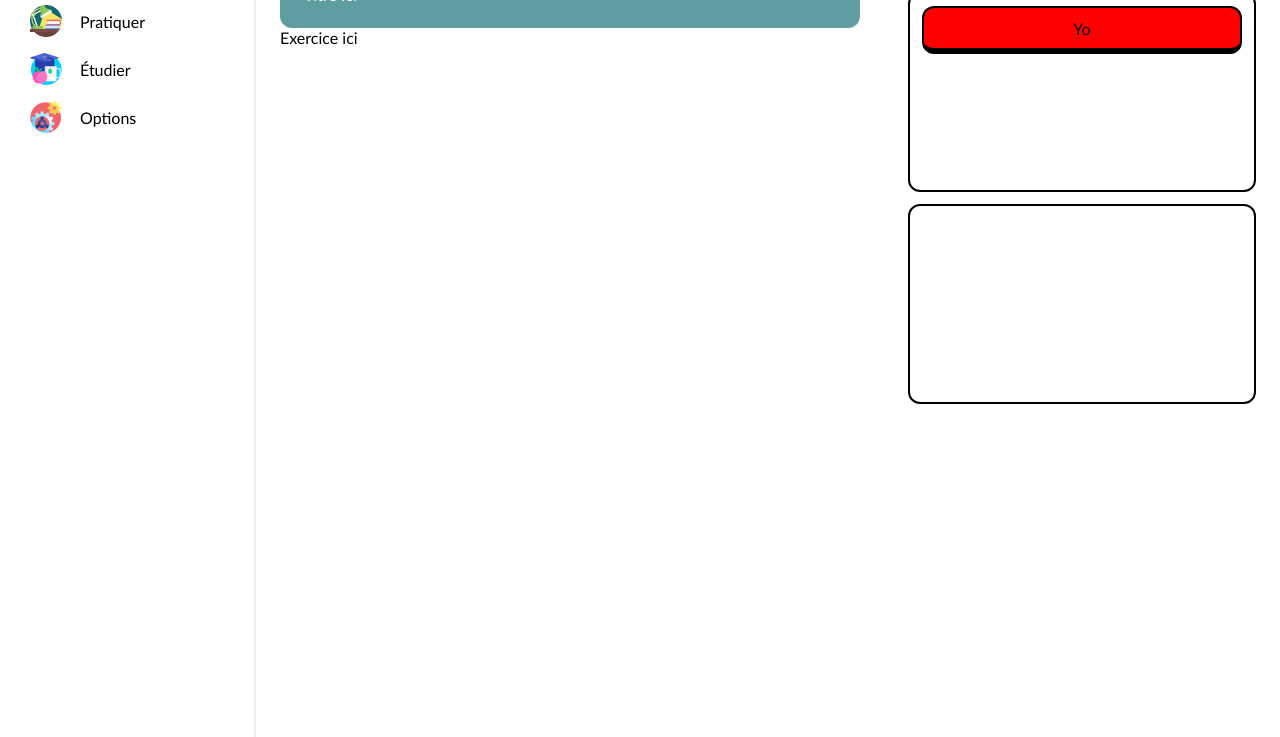
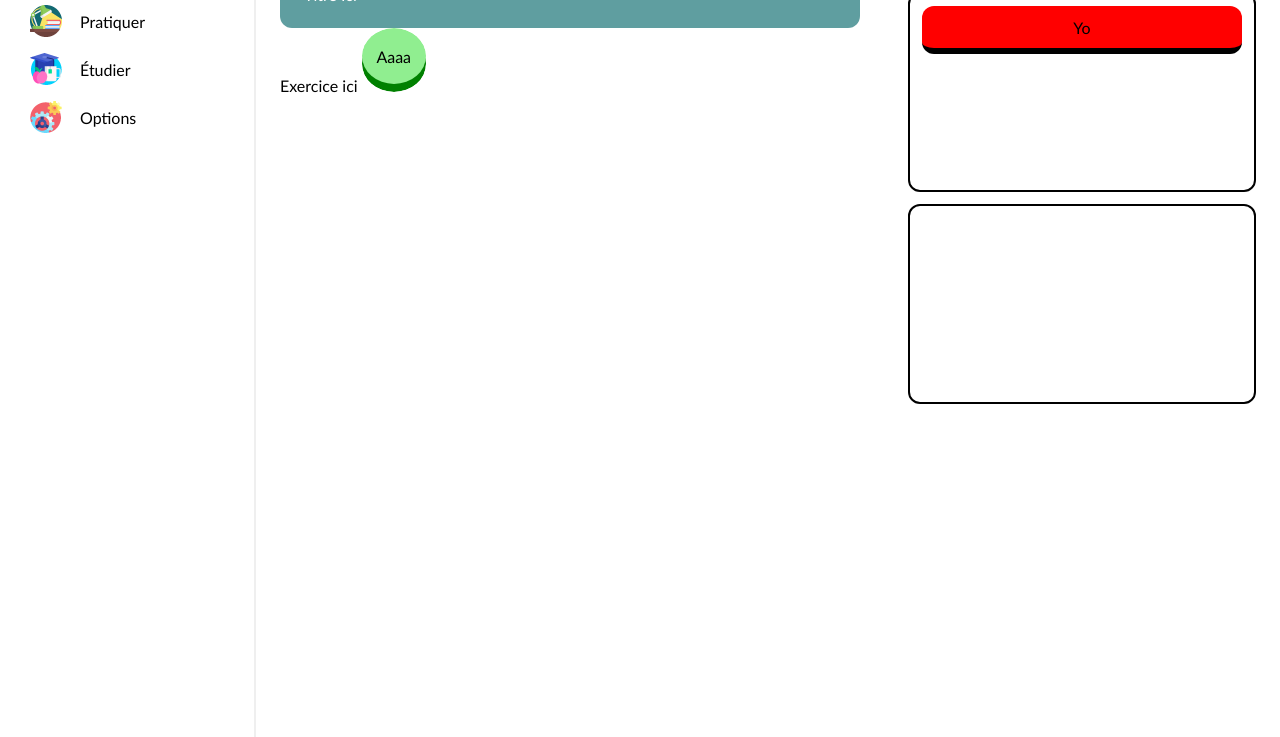
Before and after one commit to evanvada/englishtango, a website: page practice.html in a window 1280 px wide. Shown: the part 63-800 px from the top of the page. Drawn offline with Linux system fonts and the light colour scheme.

Commit message:
added round 2.5D button

```diff
--- a/practice.html
+++ b/practice.html
@@ -25,6 +25,9 @@
 					<div class="course__title">Titre Ici</div>
 				</section>
 				Exercice ici
+				<button class="round-button"><span>Aaaa</span></button>
+				<!-- <button class="round-button"></button> -->
+				<!-- <button class="round-button-hole"></button> -->
 			</section>
 
 			<section class="menu">
--- a/sass/base/_base.scss
+++ b/sass/base/_base.scss
@@ -18,9 +18,16 @@
 	padding: 0;
 	margin: 0;
 
+	color: inherit;
+	list-style: none;
+    background: none;
+	text-decoration: none;
+	-webkit-tap-highlight-color: transparent;
+
 	outline: none;
 	border: none;
 	box-sizing: border-box;
+
 
 	word-wrap: break-word;
 	font-family: Calibri, sans-serif;
@@ -34,12 +41,3 @@ html, body {
 	color: #000;
 	background-color: #fff;
 }
-
-ul {
-	list-style: none;
-}
-
-a {
-	text-decoration: none;
-	color: inherit;
-}
--- a/sass/components/_buttons.scss
+++ b/sass/components/_buttons.scss
@@ -6,8 +6,53 @@
     width: 100%;
     border-radius: 12px;
 
-    border: 2px solid;
+    // border: 2px solid;
     border-bottom: 6px solid;
 
     background: red;
 }
+
+
+$button-side: 8px;
+$button-side-2: 4px;
+
+.round-button {
+    position: relative;
+    overflow: hidden;
+    width: 64px;
+    height: 64px;
+    border-radius: 50% / calc(50% - $button-side-2);
+
+    &::before {
+        content: "";
+        position: absolute;
+        width: 100%;
+        height: calc(100% - $button-side);
+        border-radius: 50% / 50%;
+        top: $button-side;
+
+        display: flex;
+        align-items: start;
+        background: green;
+    }
+
+    > * {
+        overflow: hidden;
+        position: absolute;
+        width: 100%;
+        height: calc(100% - $button-side);
+        border-radius: 50% / 50%;
+        top: 0;
+
+        display: flex;
+        justify-content: center;
+        align-items: center;
+        background: lightgreen;
+
+        transition: top 0.2s ease;
+    }
+}
+
+.round-button:hover > span {
+    top: 16px;
+}
```
Also changed, not shown: css/practice.css, css/study.css.
